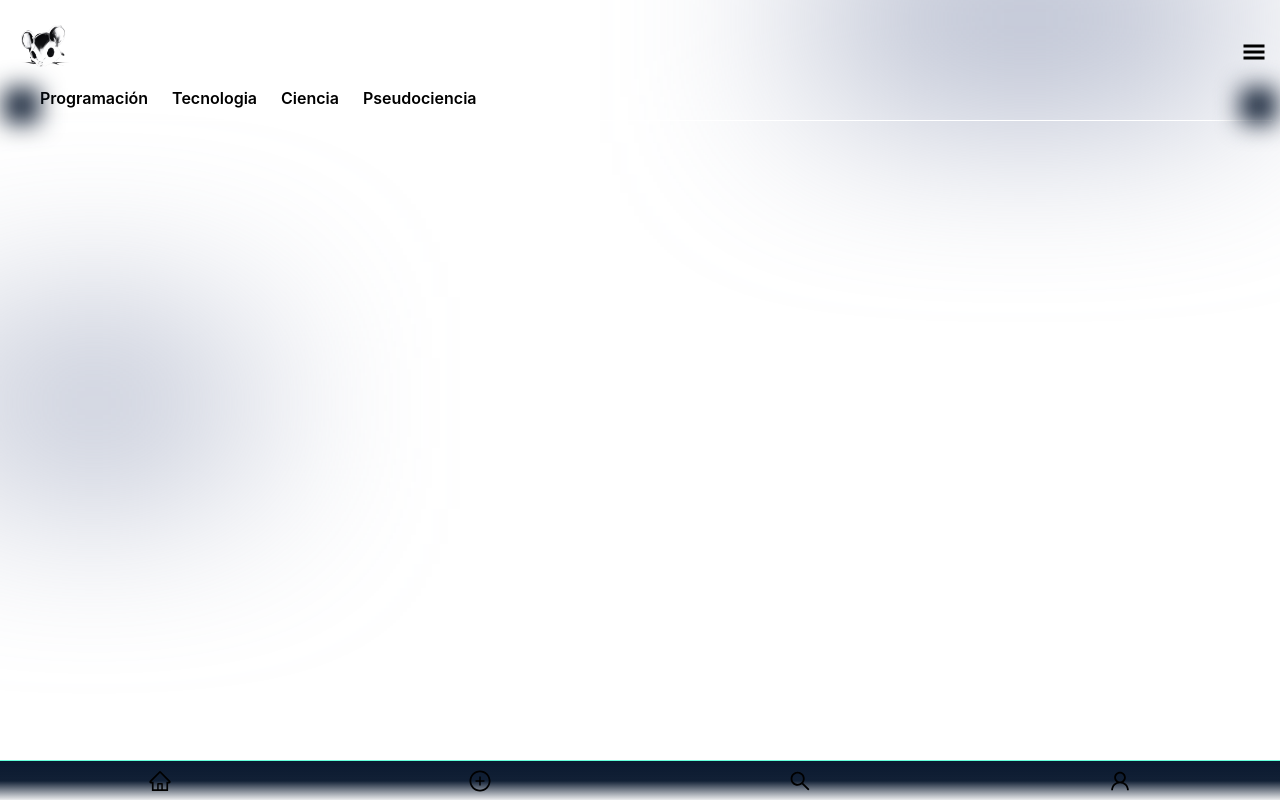
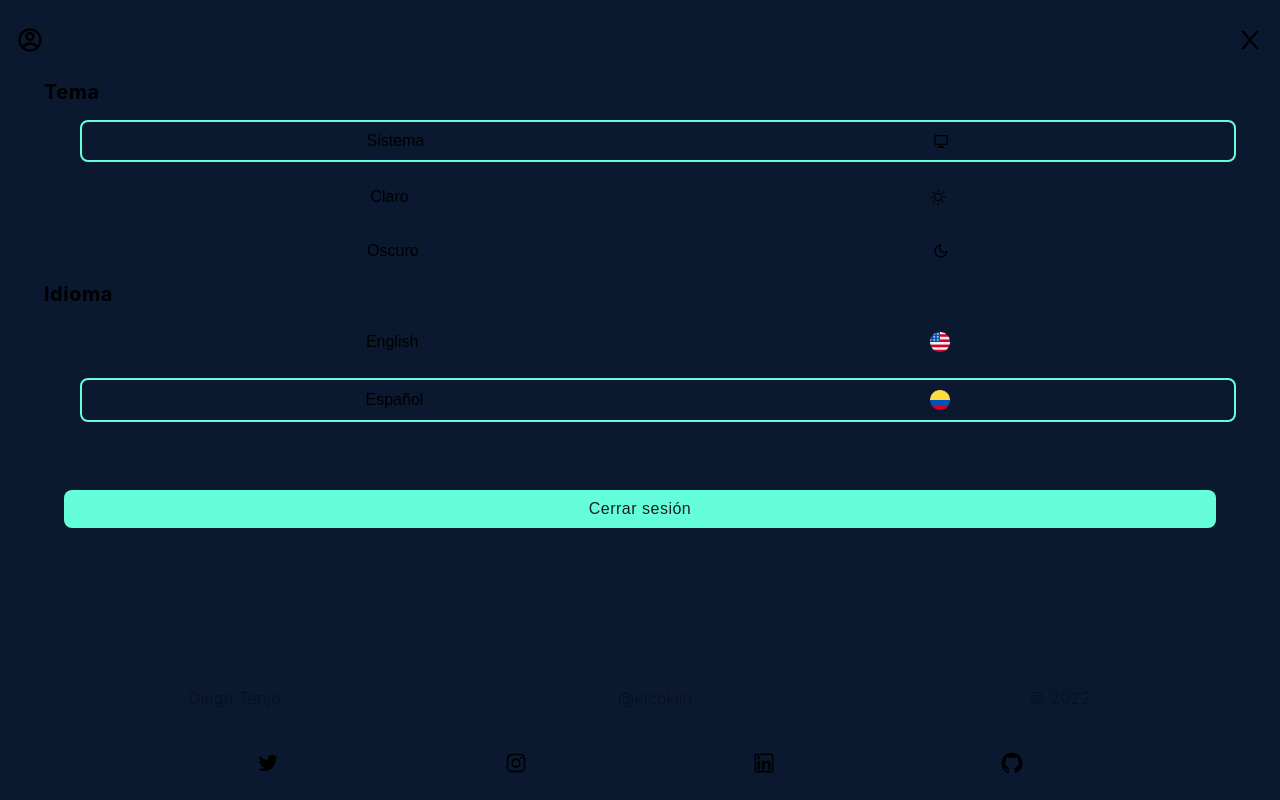
Before and after one commit to elcokiin/elcokiin, a Next.js app: page / in a window 1280 px wide. Built offline with nearby package versions, Linux system fonts and the light colour scheme.

Commit message:
Add menu

```diff
--- /dev/null
+++ b/components/Footer/Footer.module.css
@@ -0,0 +1,38 @@
+.container {
+	position: absolute;
+	bottom: -100%;
+	z-index: 100;
+	margin: auto 0;
+	bottom: 0;
+	width: 100%;
+	height: 132px;
+	display: flex;
+	/*flex-direction: column;*/
+	flex-wrap: wrap;
+	justify-content: space-around;
+	align-items: center;
+	padding: 0 20px;
+	background: var(--oxford-blue);
+}
+
+.text {
+	width: 100%;
+	font-size: 0.999rem;
+	font-weight: lighter;
+	letter-spacing: 0.5px;
+	display: flex;
+	justify-content: space-around;
+	align-items: center;
+}
+
+.links {
+	width: 80%;
+	display: flex;
+	justify-content: space-around;
+	align-items: center;
+}
+
+.icon {
+	width: 24px;
+	height: 24px;
+}
--- /dev/null
+++ b/components/Footer/index.tsx
@@ -0,0 +1,62 @@
+import { NextPage } from 'next'
+
+// icons
+import { AiOutlineTwitter } from 'react-icons/ai'
+import { AiOutlineInstagram } from 'react-icons/ai'
+import { AiOutlineLinkedin } from 'react-icons/ai'
+import { AiOutlineGithub } from 'react-icons/ai'
+
+import styles from './Footer.module.css'
+
+const Footer: NextPage = () => {
+	const media = [
+		{
+			id: 1,
+			icon: AiOutlineTwitter,
+			name: 'twitter',
+			link: 'https://twitter.com/elcokiin',
+		},
+		{
+			id: 2,
+			icon: AiOutlineInstagram,
+			name: 'instagram',
+			link: 'https://www.instagram.com/elcokiin/',
+		},
+		{
+			id: 3,
+			icon: AiOutlineLinkedin,
+			name: 'linkedin',
+			link: 'https://www.linkedin.com/in/elcokiin/',
+		},
+		{
+			id: 4,
+			icon: AiOutlineGithub,
+			name: 'github',
+			link: 'https://www.github.com/elcokiin/',
+		},
+	]
+
+	return (
+		<footer className={ styles.container }>
+			<div className={ styles.text }>
+				<p>Diego Tenjo </p>
+				<p>@elcokiin</p>
+				<p>© 2022</p>
+			</div>
+			<div className={ styles.links }>
+				{ media.map( (item) => (
+					<a
+						href={ item.link }
+						target="_blank"
+						rel="noreferrer"
+						key={ item.id }
+					>
+						<item.icon className={ styles.icon } />
+					</a>
+				))}
+			</div>
+		</footer>
+	);
+}
+
+export default Footer
--- a/components/Header/index.tsx
+++ b/components/Header/index.tsx
@@ -1,4 +1,3 @@
-import { useState } from 'react'
 import { NextPage } from 'next'
 import Image from 'next/image'
 import Link from 'next/link'
@@ -10,8 +9,6 @@ import { GiHamburgerMenu } from 'react-icons/gi'
 import styles from './Header.module.css'
 
 const Header: NextPage = () => {
-	const [showMenu, setShowMenu] = useState(false)
-
 	return (
 		<div className={styles.container}>
 			<div className={styles.containerLogo}>
@@ -24,12 +21,8 @@ const Header: NextPage = () => {
 			</div>
 			<GiHamburgerMenu
 				className={styles.hamburger}
-				onClick={() => setShowMenu(!showMenu)}
+				onClick={() => console.log('hamburger')}
 			/>
-
-			{
-				showMenu && <Menu />
-			}
 		</div>
 	)
 }
--- a/components/Menu/Menu.module.css
+++ b/components/Menu/Menu.module.css
@@ -0,0 +1,82 @@
+.container {
+  position: absolute;
+	z-index: 100;
+	top: 0;
+	left: 0;
+	width: 100%;
+	min-height: 100%;
+	background-color: var(--oxford-blue);
+}
+
+/*Header*/
+.header {
+	margin-top: 16px;
+	width: 100%;
+	height: 48px;
+	display: flex;
+	align-items: center;
+	justify-content: space-between;
+	padding: 0 16px;
+}
+
+.icon {
+	width: 28px;
+	height: 28px;
+	font-weight: bold;
+}
+
+/*Main*/
+.main {
+	position: relative;
+	margin-top: 16px;
+	padding: 0 44px;
+	width: 100%;
+	display: flex;
+	flex-direction: column;
+	justify-content: center;
+}
+
+.main h3 {
+	font-size: 1.25rem;
+	font-weight: 700;
+	letter-spacing: 0.5px;
+}
+
+.containerButtons {
+	display: flex;
+	flex-direction: column;
+	padding-left: 36px;
+	font-size: 1.5rem;
+	margin-bottom: 12px;
+}
+
+.button {
+	display: flex;
+	/*width: 85%;*/
+	background: none;
+	padding: 10px 30px;
+	align-items: center;
+	justify-content: space-around;
+	border-radius: 8px;
+	font-size: 1rem;
+	margin-top: 16px;
+	border: none;
+}
+.activated {
+	border: 2px solid var(--aquamarine);
+}
+
+.containerNoLogin {
+	margin-top: 40px;
+	display: flex;
+	width: 100%;
+	justify-content: center;
+	align-items: center;
+}
+
+.noLogin {
+	width: 90%;
+	background: var(--aquamarine);
+	color: var(--dark-gray);
+	letter-spacing: 0.5px;
+}
--- a/components/Menu/index.tsx
+++ b/components/Menu/index.tsx
@@ -1,11 +1,104 @@
 import { NextPage } from 'next'
+import Image from 'next/image'
+
+import Footer from '../Footer'
+// icons
+import { AiOutlineClose } from 'react-icons/ai'
+import { RiAccountCircleLine } from 'react-icons/ri'
+import { RiComputerLine } from 'react-icons/ri'
+import { BsSun } from 'react-icons/bs'
+import { FiMoon } from 'react-icons/fi'
+
 
 import styles from './Menu.module.css'
 
 const Menu: NextPage = () => {
+	const buttonsLanguage = [
+		{
+			id: 1,
+			icon: "/united-states.png",
+			name: 'english',
+			activated: false,
+			lang: 'en',
+		},
+		{
+			id: 2,
+			icon: "/colombia.png",
+			name: 'español',
+			activated: true,
+			lang: 'es',
+		},
+	]
+
+	const buttonsTheme = [
+		{
+			id: 'system0',
+			name: 'sistema',
+			icon: RiComputerLine,
+			activated: true,
+			function: () => console.log('system')
+		},
+		{
+			id: 'light1',
+			name: 'claro',
+			icon: BsSun,
+			activated: false,
+			function: () => console.log('light')
+		},
+		{
+			id: 'dark2',
+			name: 'oscuro',
+			icon: FiMoon,
+			activated: false,
+			function: () => console.log('dark')
+		}
+	]
+
 	return (
 		<div className={styles.container}>
-			<h1>Menu</h1>
+			<div className={styles.header}>
+				<RiAccountCircleLine className={styles.icon} />
+				<AiOutlineClose className={styles.icon}/>
+			</div>
+			<main className={styles.main}>
+				<section>
+					<h3>Tema</h3>
+					<div className={styles.containerButtons}>
+						{buttonsTheme.map((button) => (
+							<button
+								key={button.id}
+								className={[styles.button, button.activated && styles.activated].join(' ')}
+								onClick={button.function}
+							>
+								{ button.name.charAt(0).toUpperCase() + button.name.slice(1) }
+								<button.icon className={styles.iconSmall} />
+							</button>
+						))}
+					</div>
+				</section>
+				<section>
+					<h3>Idioma</h3>
+					<div className={styles.containerButtons}>
+						{buttonsLanguage.map((button) => (
+							<button
+								key={button.id}
+								className={[styles.button, button.activated && styles.activated].join(' ')}
+						>
+								{ button.name.charAt(0).toUpperCase() + button.name.slice(1) }
+								<Image src={button.icon} alt={button.name} width={20} height={20} />
+							</button>
+						))}
+					</div>
+				</section>
+			</main>
+
+			<div className={styles.containerNoLogin}>
+				<button className={[styles.button, styles.noLogin].join(' ')}>Cerrar sesión</button>
+			</div>
+
+
+			<Footer />
+
 		</div>
 	)
 }
--- a/pages/index.tsx
+++ b/pages/index.tsx
@@ -1,4 +1,5 @@
 import type { NextPage } from 'next'
+//import { useState } from 'react'
 import Head from 'next/head'
 //import { useAppContext } from '../context'
 
@@ -7,20 +8,23 @@ import Backgroud from '../components/Background'
 import Header from '../components/Header'
 import Categories from '../components/Categories'
 import NavBarMobile from '../components/NavBarMobile'
+import Menu from '../components/Menu'
 
 // styles
 import styles from '../styles/Home.module.css'
 
 const Home: NextPage = () => {
-	//const { theme, setTheme } = useAppContext()
-
+	// for the moment, use props to pass the data
+	//const [menu, setMenu] = useState(false)
   return (
 		<div className={styles.container}>
       <Head>
         <title>Inicio - elcokiin</title>
         <meta name="description" content="Place to write and read other people" />
-        <link rel="icon" href="/mouse-light.png" />
+        <link rel="icon" href="/mouse-dark.png" />
 			</Head>
+
+			<Menu />
 
 			<NavBarMobile />
 			<Backgroud />
```
Also changed, not shown: components/Footter/index.tsx (deleted, +0 -11 lines), public/colombia.png (added), public/united-states.png (added).
